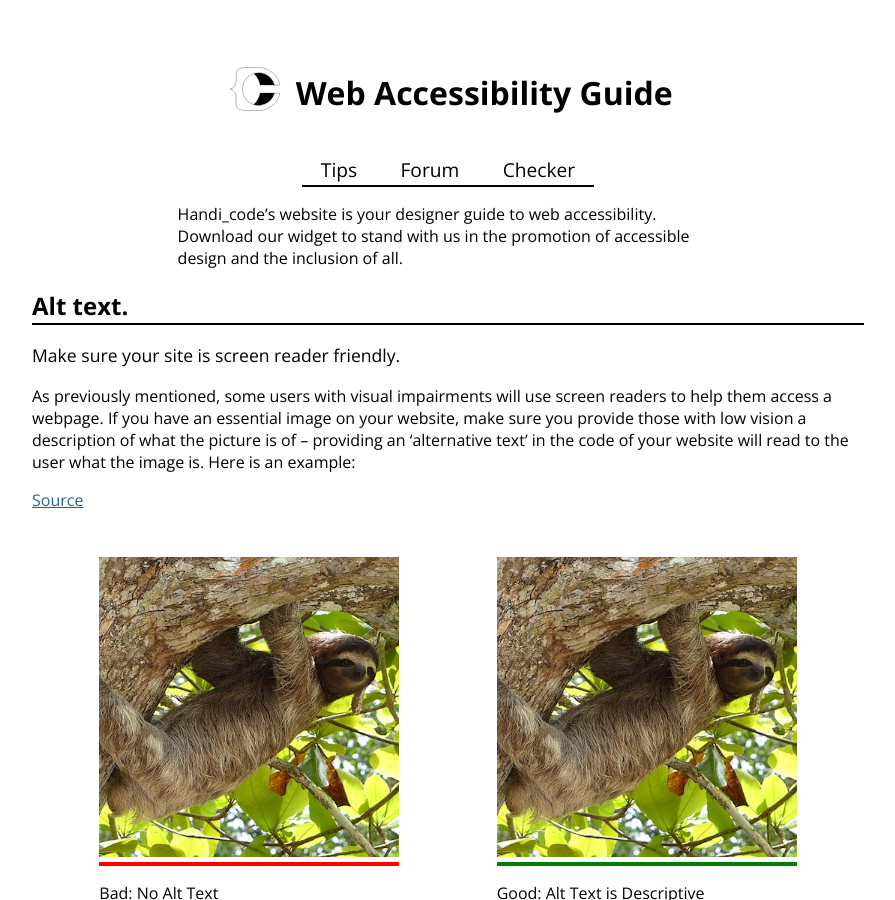
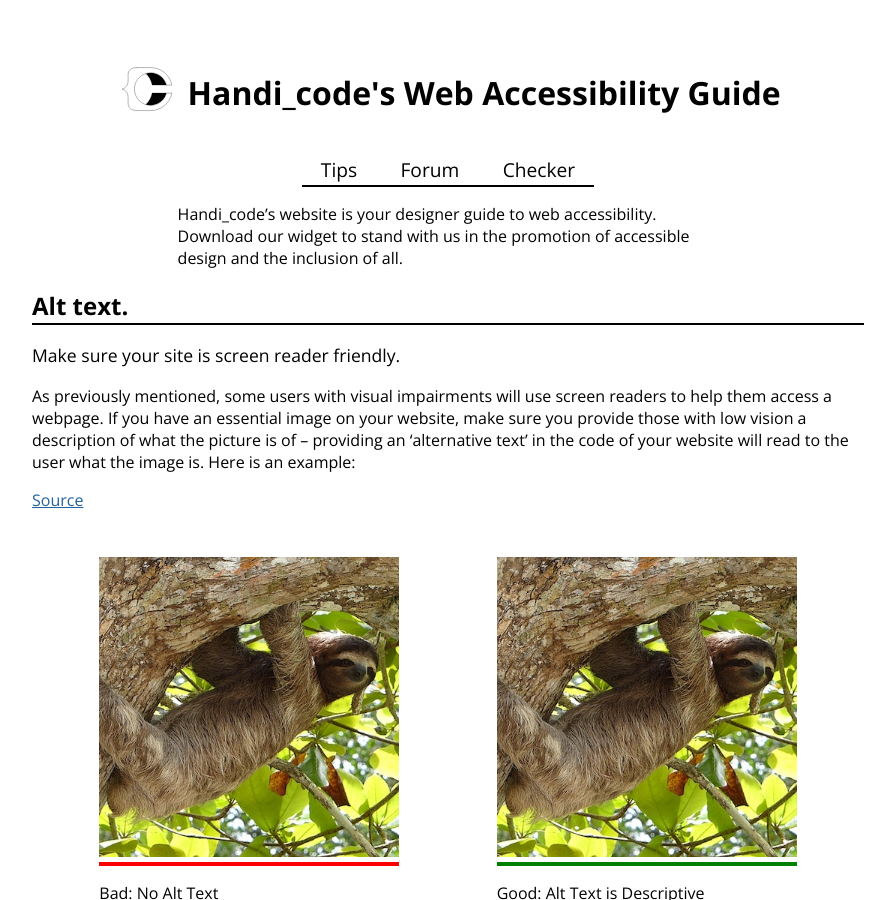
Before and after one commit to Jonathan-F-Bell/WebAccessibility, a Jekyll site: the page built from index.html, in a window 1280 px wide and 900 px high. Shown: the whole window, without its empty margins (192-1087 px from the left). Built offline with Jekyll 4.4.1, drawn with Linux system fonts in a browser that asks for light colours.

Commit message:
Updated title

```diff
--- a/index.html
+++ b/index.html
@@ -5,7 +5,7 @@ title: Home
 description: Web Accessibility Guide
 ---
 
-<h1 class="main-title">{% include logo.html %} Web Accessibility Guide</h1>
+<h1 class="main-title">{% include logo.html %} Handi_code's Web Accessibility Guide</h1>
 
 {% include navigation.html %}
 
```
